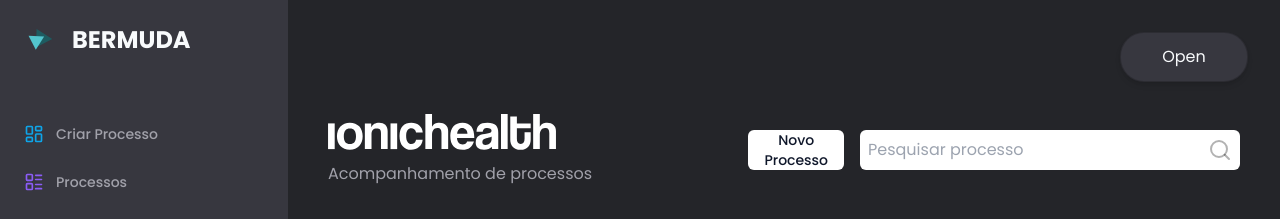
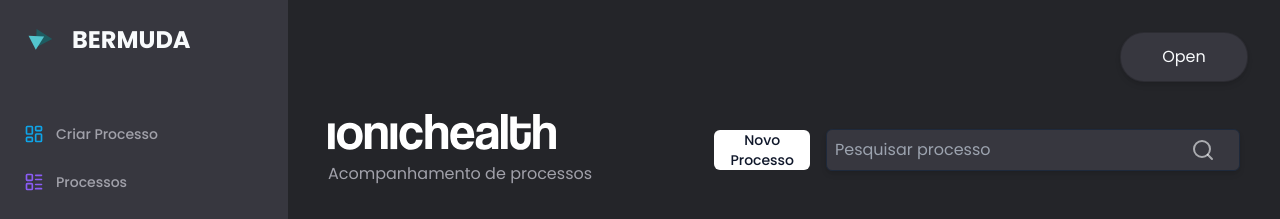
Before and after one commit to apiFatec/API-3-Semestre-Ionic, a React (Vite) app in the folder frontend/: page / in a window 1280 px wide. Shown: the top 219 px of the page. Built offline with nearby package versions, Linux system fonts and the light colour scheme; no server answers; sample sign-in values are in the browser's storage.

Commit message:
Cor input de busca de processo

```diff
--- a/frontend/src/pages/home/home.tsx
+++ b/frontend/src/pages/home/home.tsx
@@ -4,6 +4,8 @@ import { useTheme } from "@/components/theme.provider"
 import { Button } from "@/components/ui/button";
 import { Search } from "lucide-react";
 import processService from '@/services/processService';
+import { cn } from '@/lib/utils';
+import { useNavigate } from 'react-router';
 
 export interface Process {
   process_id: string;
@@ -23,7 +25,7 @@ interface Users {
 export function Home() {
   const { theme } = useTheme();
   const [processes, setProcesses] = useState<Process[]>([]);
-
+  const navigate = useNavigate();
   useEffect(() => {
     getProcesses();
   }, [])
@@ -47,17 +49,19 @@ export function Home() {
         </div>
 
         <div className="flex w-1/2 items-center justify-end gap-4">
-          <Button className="bg-button hover:bg-ionic-pressed">
+          <Button className="bg-button hover:bg-ionic-pressed" onClick={() => navigate('/criar-processo')}>
             Novo Processo
           </Button>
 
-          <form className="p-2 rounded-md bg-white flex gap-6">
+          <form className={cn("p-2 rounded-md flex gap-6 shadow-md  border-[1px]", theme === 'light' ? 'bg-white' : 'bg-background-secondary')}>
             <input
               type="text"
               placeholder="Pesquisar processo"
-              className="outline-none text-slate-700"
+              className="outline-none  bg-transparent"
             />
-            <Search className="text-black/30" />
+            <Button className='bg-transparent hover:bg-transparent w-fit h-6'>
+              <Search className="text-primary/60" />
+            </Button>
           </form>
         </div>
       </div>
```
